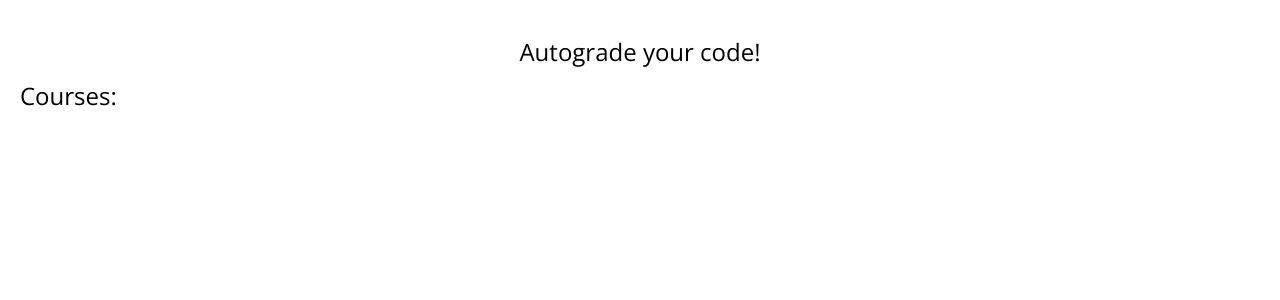
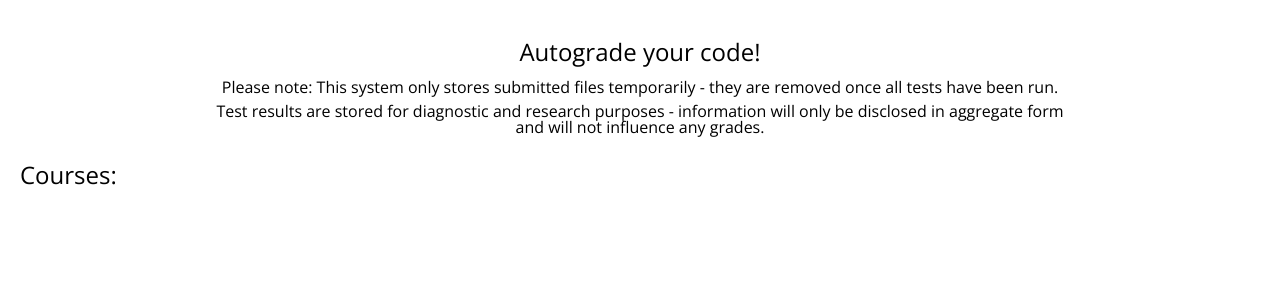
Before and after one commit to remyjette/try, a Flask app: page / in a window 1280 px wide. Shown: the top 300 px of the page. Run offline with Flask 2, Linux system fonts and the light colour scheme; data that the repository does not hold is empty; some libraries are stand-ins or nearby versions.

Commit message:
Add disclaimer to the top of the page

```diff
--- a/web/autograder/static/style.css
+++ b/web/autograder/static/style.css
@@ -52,10 +52,13 @@ body {
   margin:20px;
   font-family: 'Open Sans', sans-serif;
 }
-
+p {
+  margin-bottom:8px;
+}
 .header {
   font-size: 150%;
   padding-top:20px;
+  margin-bottom:10px;
 }
 .centertext {
   text-align: center
--- a/web/autograder/templates/index.html
+++ b/web/autograder/templates/index.html
@@ -2,6 +2,12 @@
 {% block body %}
   <div class="header centertext">
     Autograde your code!
+  </div>
+
+  <div class="centertext" style="margin-top:15px;margin-left:auto;margin-right:auto;width:850px">
+    <p>Please note: This system only stores submitted files temporarily - they are
+    removed once all tests have been run.</p>
+    <p>Test results are stored for diagnostic and research purposes - information will only be disclosed in aggregate form and will not influence any grades.</p>
   </div>
 
   <div class="header">Courses:</div>
```
